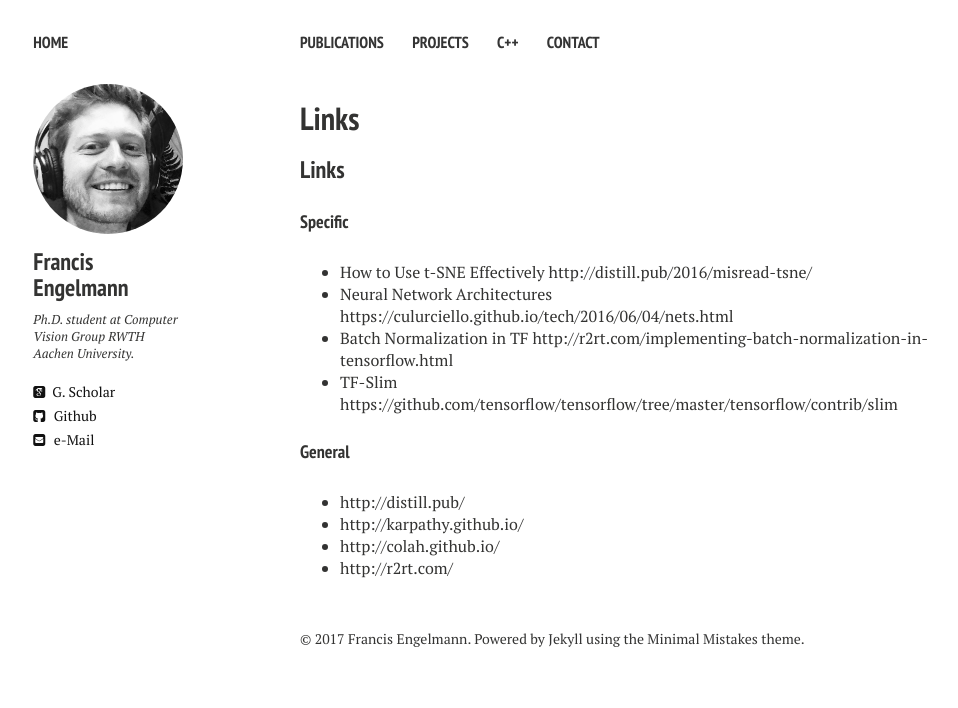
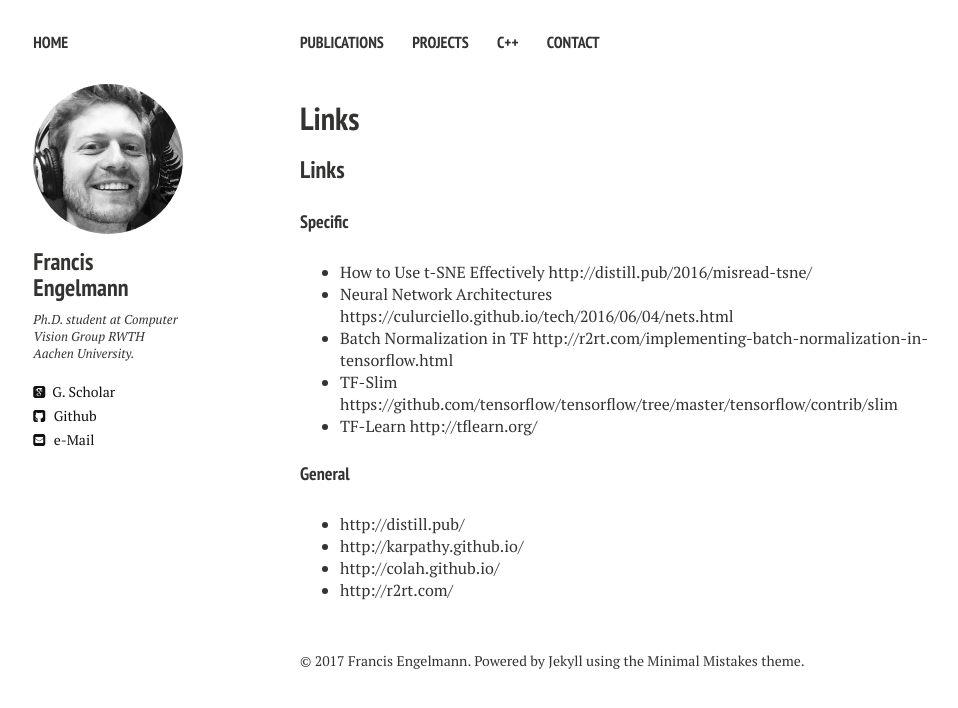
Before and after one commit to francisengelmann/francisengelmann.github.io, a Jekyll site: the page built from links.md, in a window 1280 px wide. Shown: the top 708 px of the page, without its empty margins (20-978 px from the left). Built offline with Jekyll 4.4.1, drawn with Linux system fonts in a browser that asks for light colours; nearby versions of some CDN libraries; our own code applies the rules of GitHub Pages for plain Markdown files.

Commit message:
Update links.md

```diff
--- a/links.md
+++ b/links.md
@@ -5,6 +5,7 @@
 * Neural Network Architectures https://culurciello.github.io/tech/2016/06/04/nets.html
 * Batch Normalization in TF http://r2rt.com/implementing-batch-normalization-in-tensorflow.html
 * TF-Slim https://github.com/tensorflow/tensorflow/tree/master/tensorflow/contrib/slim
+* TF-Learn http://tflearn.org/
 
 #### General
 * http://distill.pub/
```
